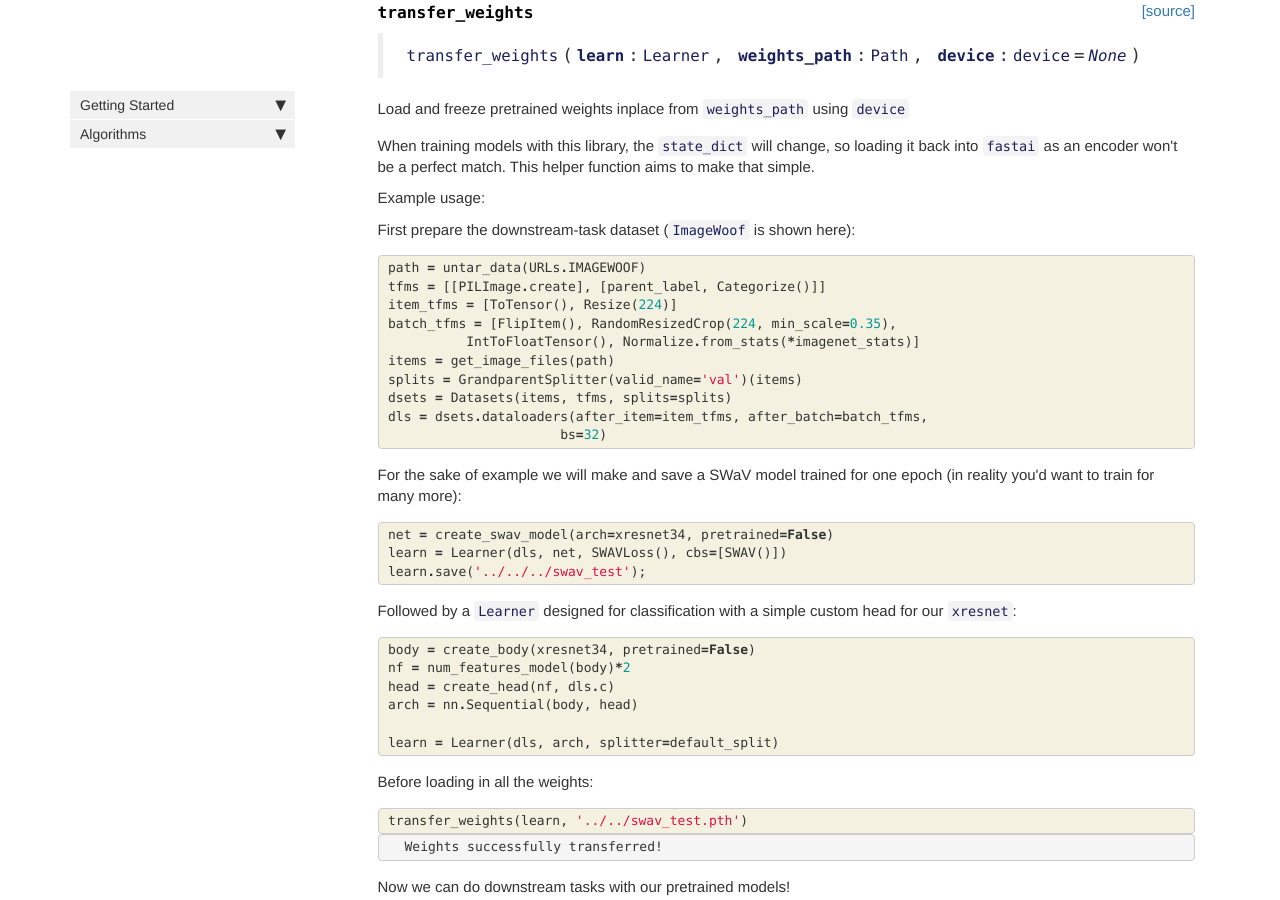
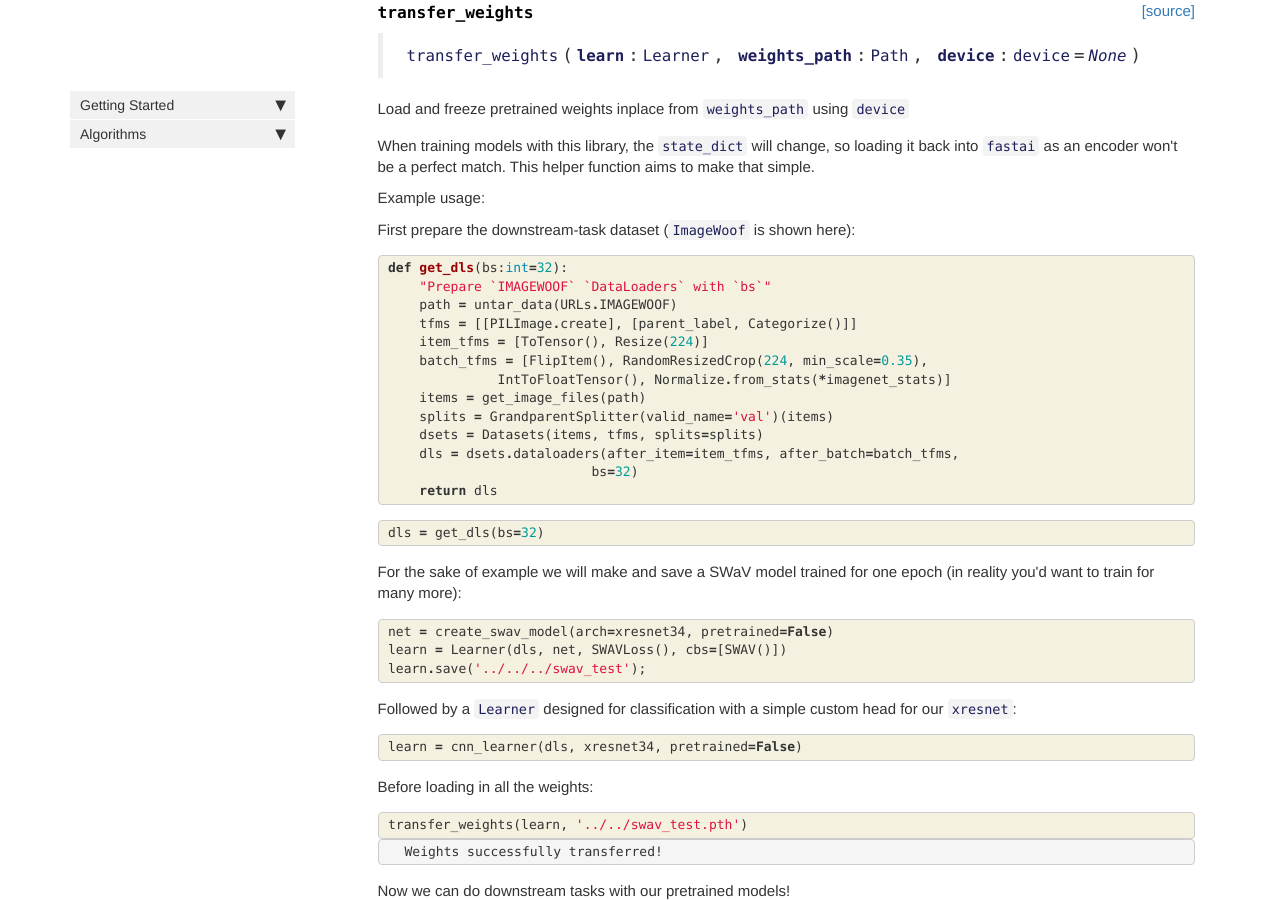
Before and after one commit to KeremTurgutlu/self_supervised, a Jekyll site: the page built from docs/00-utils.html, in a window 1280 px wide and 900 px high, scrolled down 361 px. Built offline with Jekyll 4.4.1, drawn with Linux system fonts in a browser that asks for light colours; nearby versions of some CDN libraries; comment, search, counter and statistics services are not loaded.

Commit message:
update docs

```diff
--- a/docs/00-utils.html
+++ b/docs/00-utils.html
@@ -90,7 +90,9 @@ nb_path: "nbs/00-utils.ipynb"
 
 <div class="inner_cell">
     <div class="input_area">
-<div class=" highlight hl-ipython3"><pre><span></span><span class="n">path</span> <span class="o">=</span> <span class="n">untar_data</span><span class="p">(</span><span class="n">URLs</span><span class="o">.</span><span class="n">IMAGEWOOF</span><span class="p">)</span>
+<div class=" highlight hl-ipython3"><pre><span></span><span class="k">def</span> <span class="nf">get_dls</span><span class="p">(</span><span class="n">bs</span><span class="p">:</span><span class="nb">int</span><span class="o">=</span><span class="mi">32</span><span class="p">):</span>
+    <span class="s2">&quot;Prepare `IMAGEWOOF` `DataLoaders` with `bs`&quot;</span>
+    <span class="n">path</span> <span class="o">=</span> <span class="n">untar_data</span><span class="p">(</span><span class="n">URLs</span><span class="o">.</span><span class="n">IMAGEWOOF</span><span class="p">)</span>
     <span class="n">tfms</span> <span class="o">=</span> <span class="p">[[</span><span class="n">PILImage</span><span class="o">.</span><span class="n">create</span><span class="p">],</span> <span class="p">[</span><span class="n">parent_label</span><span class="p">,</span> <span class="n">Categorize</span><span class="p">()]]</span>
     <span class="n">item_tfms</span> <span class="o">=</span> <span class="p">[</span><span class="n">ToTensor</span><span class="p">(),</span> <span class="n">Resize</span><span class="p">(</span><span class="mi">224</span><span class="p">)]</span>
     <span class="n">batch_tfms</span> <span class="o">=</span> <span class="p">[</span><span class="n">FlipItem</span><span class="p">(),</span> <span class="n">RandomResizedCrop</span><span class="p">(</span><span class="mi">224</span><span class="p">,</span> <span class="n">min_scale</span><span class="o">=</span><span class="mf">0.35</span><span class="p">),</span>
@@ -100,6 +102,24 @@ nb_path: "nbs/00-utils.ipynb"
     <span class="n">dsets</span> <span class="o">=</span> <span class="n">Datasets</span><span class="p">(</span><span class="n">items</span><span class="p">,</span> <span class="n">tfms</span><span class="p">,</span> <span class="n">splits</span><span class="o">=</span><span class="n">splits</span><span class="p">)</span>
     <span class="n">dls</span> <span class="o">=</span> <span class="n">dsets</span><span class="o">.</span><span class="n">dataloaders</span><span class="p">(</span><span class="n">after_item</span><span class="o">=</span><span class="n">item_tfms</span><span class="p">,</span> <span class="n">after_batch</span><span class="o">=</span><span class="n">batch_tfms</span><span class="p">,</span>
                           <span class="n">bs</span><span class="o">=</span><span class="mi">32</span><span class="p">)</span>
+    <span class="k">return</span> <span class="n">dls</span>
+</pre></div>
+
+    </div>
+</div>
+</div>
+
+</div>
+    {% endraw %}
+
+    {% raw %}
+
+<div class="cell border-box-sizing code_cell rendered">
+<div class="input">
+
+<div class="inner_cell">
+    <div class="input_area">
+<div class=" highlight hl-ipython3"><pre><span></span><span class="n">dls</span> <span class="o">=</span> <span class="n">get_dls</span><span class="p">(</span><span class="n">bs</span><span class="o">=</span><span class="mi">32</span><span class="p">)</span>
 </pre></div>
 
     </div>
@@ -149,12 +169,7 @@ nb_path: "nbs/00-utils.ipynb"
 
 <div class="inner_cell">
     <div class="input_area">
-<div class=" highlight hl-ipython3"><pre><span></span><span class="n">body</span> <span class="o">=</span> <span class="n">create_body</span><span class="p">(</span><span class="n">xresnet34</span><span class="p">,</span> <span class="n">pretrained</span><span class="o">=</span><span class="kc">False</span><span class="p">)</span>
-<span class="n">nf</span> <span class="o">=</span> <span class="n">num_features_model</span><span class="p">(</span><span class="n">body</span><span class="p">)</span><span class="o">*</span><span class="mi">2</span>
-<span class="n">head</span> <span class="o">=</span> <span class="n">create_head</span><span class="p">(</span><span class="n">nf</span><span class="p">,</span> <span class="n">dls</span><span class="o">.</span><span class="n">c</span><span class="p">)</span>
-<span class="n">arch</span> <span class="o">=</span> <span class="n">nn</span><span class="o">.</span><span class="n">Sequential</span><span class="p">(</span><span class="n">body</span><span class="p">,</span> <span class="n">head</span><span class="p">)</span>
-
-<span class="n">learn</span> <span class="o">=</span> <span class="n">Learner</span><span class="p">(</span><span class="n">dls</span><span class="p">,</span> <span class="n">arch</span><span class="p">,</span> <span class="n">splitter</span><span class="o">=</span><span class="n">default_split</span><span class="p">)</span>
+<div class=" highlight hl-ipython3"><pre><span></span><span class="n">learn</span> <span class="o">=</span> <span class="n">cnn_learner</span><span class="p">(</span><span class="n">dls</span><span class="p">,</span> <span class="n">xresnet34</span><span class="p">,</span> <span class="n">pretrained</span><span class="o">=</span><span class="kc">False</span><span class="p">)</span>
 </pre></div>
 
     </div>
```
Lines whose indentation alone changed are shown as unchanged.
